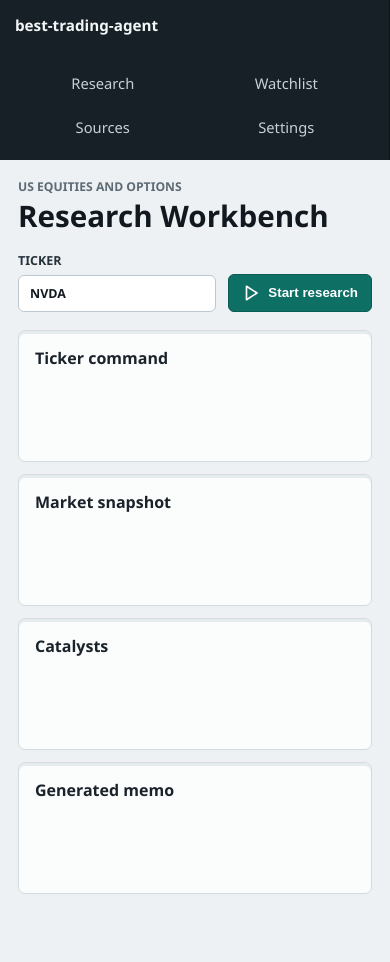
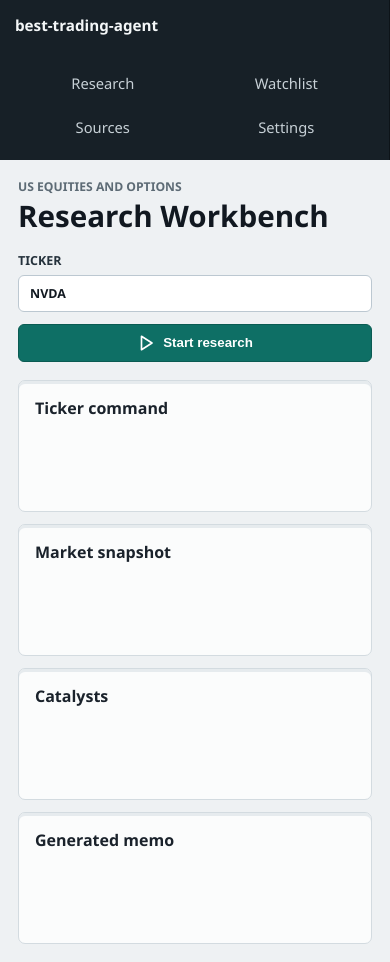
Before and after one commit to YefanZhang/best-trading-agent, a React (Vite) app in the folder frontend/: page / in a window 390 px wide. Before the commit the page ends 912 px from the top, so only its background shows below. Built offline with nearby package versions, Linux system fonts and the light colour scheme.

Commit message:
fix: clear stale research reports on retry

```diff
--- a/frontend/src/App.tsx
+++ b/frontend/src/App.tsx
@@ -18,6 +18,7 @@ export function App({ createRun = createResearchRun }: AppProps) {
   async function handleRun(ticker: string) {
     setIsRunning(true);
     setError(null);
+    setResult(null);
     try {
       setResult(await createRun(ticker));
     } catch (error) {
@@ -46,7 +47,11 @@ export function App({ createRun = createResearchRun }: AppProps) {
           </div>
           <RunForm disabled={isRunning} onSubmit={handleRun} />
         </header>
-        {isRunning ? <p className="status-line">Running research...</p> : null}
+        {isRunning ? (
+          <p className="status-line" role="status" aria-live="polite">
+            Running research...
+          </p>
+        ) : null}
         {error ? <p role="alert">{error}</p> : null}
         {result ? (
           <ReportView report={result.report} run={result.run} />
--- a/frontend/src/styles.css
+++ b/frontend/src/styles.css
@@ -89,6 +89,7 @@ h1 {
   align-items: center;
   justify-content: center;
   gap: 8px;
+  min-width: 0;
   min-height: 38px;
   border: 1px solid #0a5b52;
   border-radius: 6px;
@@ -111,11 +112,13 @@ h1 {
   display: flex;
   align-items: flex-end;
   gap: 12px;
+  min-width: 0;
 }
 
 .run-form label {
   display: grid;
   gap: 6px;
+  min-width: 0;
   color: #25323c;
   font-size: 0.78rem;
   font-weight: 750;
@@ -123,6 +126,7 @@ h1 {
 }
 
 .run-form input {
+  width: 100%;
   min-width: 140px;
   border: 1px solid #bcc8d1;
   border-radius: 6px;
@@ -244,4 +248,19 @@ h1 {
   .sidebar nav {
     grid-template-columns: repeat(2, minmax(0, 1fr));
   }
+
+  .run-form {
+    align-items: stretch;
+    width: 100%;
+    flex-direction: column;
+  }
+
+  .run-form input {
+    min-width: 0;
+  }
+
+  .run-form .primary-button {
+    width: 100%;
+    white-space: normal;
+  }
 }
```
Also changed, not shown: 1 other file (tests, documents, lock files or other folders).
